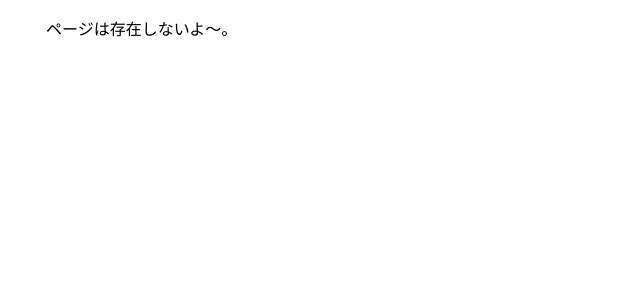
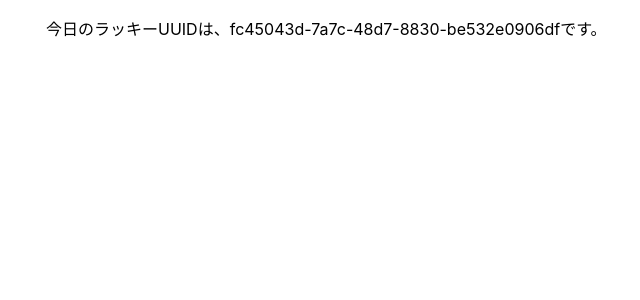
Before and after one commit to 1s22s1/1s22s1.github.io, a React (Create React App) app: page /lucky_uuid in a window 1280 px wide. Shown: the top 300 px of the page, without its empty margins (18-658 px from the left). Built offline with nearby package versions, Linux system fonts and the light colour scheme.

Commit message:
Add lucky UUID page

```diff
--- a/package.json
+++ b/package.json
@@ -15,6 +15,7 @@
     "react-dom": "^19.1.0",
     "react-router-dom": "^7.6.3",
     "react-scripts": "5.0.1",
+    "uuid": "^11.1.0",
     "web-vitals": "^2.1.4"
   },
   "scripts": {
--- a/src/App.js
+++ b/src/App.js
@@ -2,6 +2,7 @@ import Home from "./Home";
 import SelfIntroduction from "./SelfIntroduction";
 import Oss from "./Oss"
 import Qualification from './Qualification';
+import LuckyUUID from "./LuckyUUID";
 
 import { BrowserRouter, Route, Routes } from 'react-router-dom';
 import Layout from "./Layout";
@@ -16,6 +17,7 @@ function App() {
             <Route path="/self_introduction" element={<SelfIntroduction />} />
             <Route path="/oss" element={<Oss />} />
             <Route path="/qualification" element={<Qualification />} />
+            <Route path="/lucky_uuid" element={<LuckyUUID />} />
             <Route path="*" element={<p>ページは存在しないよ～。</p>} />
           </Route>
         </Routes>
--- a/src/Home.js
+++ b/src/Home.js
@@ -9,6 +9,7 @@ const Home = () => {
                 <li><Link to="/self_introduction">自己紹介</Link></li>
                 <li><Link to="/qualification">保有資格</Link></li>
                 <li><Link to="/oss">OSS活動</Link></li>
+                <li><Link to="/lucky_uuid">今日のラッキーUUID</Link></li>
             </ul>
         </>
     )
--- /dev/null
+++ b/src/LuckyUUID.js
@@ -0,0 +1,9 @@
+import { v4 as uuidv4 } from 'uuid';
+
+const luckyUUID = () => {
+    return (
+        <p>今日のラッキーUUIDは、{uuidv4()}です。</p>
+    )
+}
+
+export default luckyUUID;
```
Also changed, not shown: 1 other file (tests, documents, lock files or other folders).
